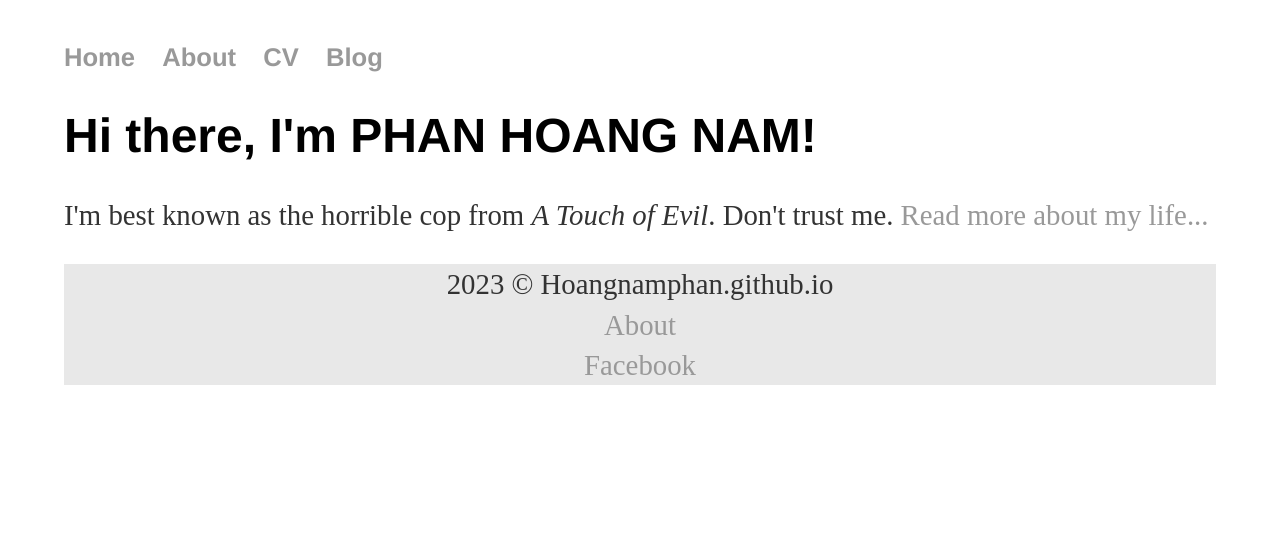
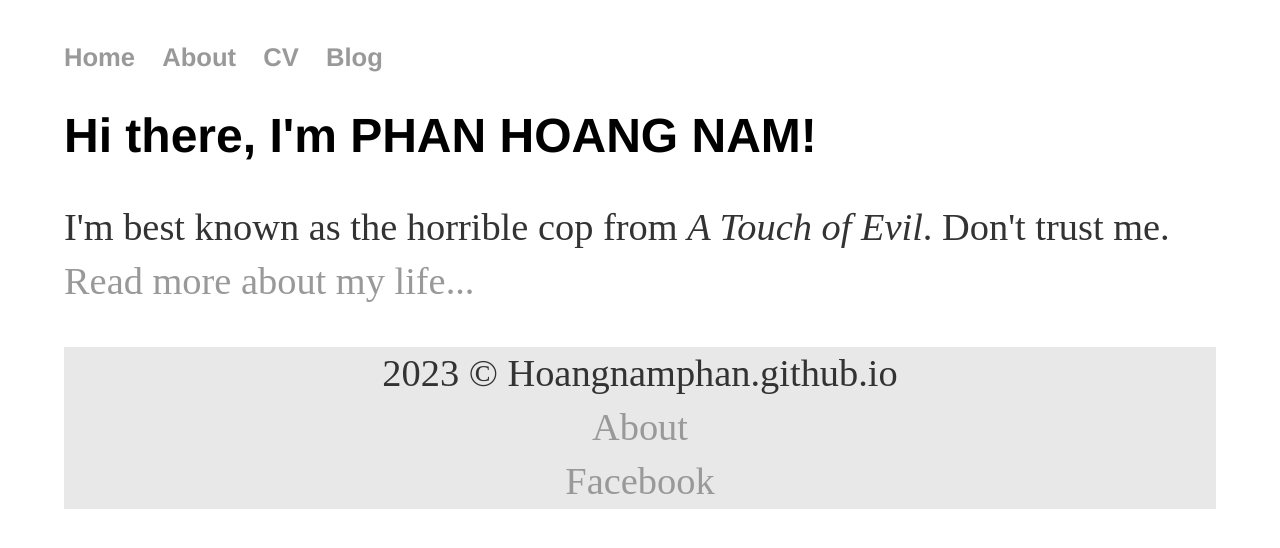
Before and after one commit to hoAngnaMPHan/hoangnamphan.github.io, a Jekyll site: the page built from index.html, in a window 1280 px wide. Shown: the top 548 px of the page. Built offline with Jekyll 4.4.1, drawn with Linux system fonts in a browser that asks for light colours; the list of posts is cut into pages by our own code.

Commit message:
Update main.css

```diff
--- a/css/main.css
+++ b/css/main.css
@@ -5,13 +5,13 @@ a:hover { text-decoration: underline; color: #FFCC00 }
 a:visited {color: #006600}
 a:active {color: #FF00CC}
 
-p, ul { font-size: 1.8em; line-height: 1.4em; color: #333; }
+p, ul { font-size: 2.4em; line-height: 1.4em; color: #333; }
 
 h1, h2, h3, h4 { font-family: 'Helvetica', 'Arial', 'Sans-Serif'; }
 h1 { font-size: 3em;  }
 h2 { font-size: 2.8em; }
-h3 { font-size: 2.4em; }
-h4 { font-size: 2.0m; }
+h3 { font-size: 2.6em; }
+h4 { font-size: 2.4m; }
 
 nav ul { font-size: 1.6em; font-family: 'Helvetica', 'Arial', 'Sans-Serif'; padding: 0px; list-style: none; font-weight: bold; }
 footer ul { font-size: 1.0em; font-family: 'Helvetica', 'Arial', 'Sans-Serif'; padding: 0px; list-style: none; font-weight: bold; }
```
